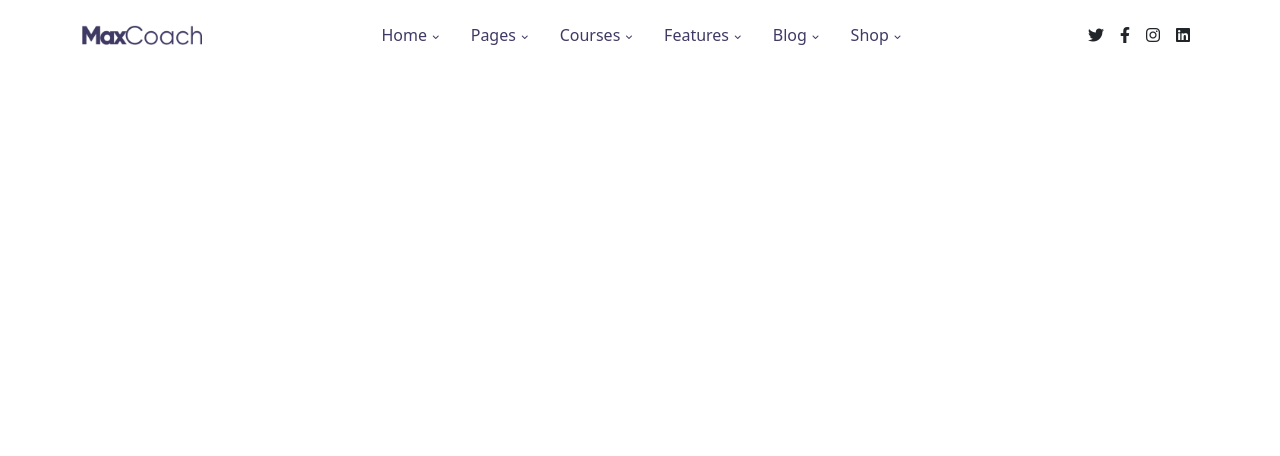
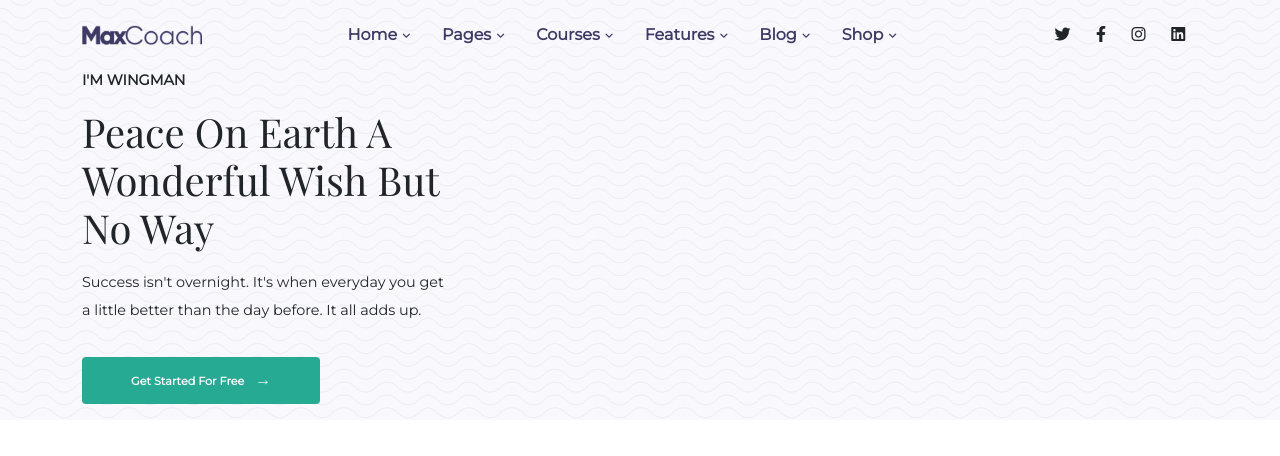
Before and after one commit to federicofrasca796/proj-html-vuejs, a Vue app: page / in a window 1280 px wide. Shown: the top 456 px of the page. Built offline with nearby package versions, Linux system fonts and the light colour scheme.

Commit message:
start jumbo| import fonts| add common scss rules
new scss rules: headings, p, section titles, a, btns

```diff
--- a/package.json
+++ b/package.json
@@ -8,6 +8,8 @@
     "lint": "vue-cli-service lint"
   },
   "dependencies": {
+    "@fontsource/montserrat": "^4.5.1",
+    "@fontsource/playfair-display": "^4.5.1",
     "bootstrap": "^5.1.3",
     "core-js": "^3.6.5",
     "vue": "^2.6.11"
--- a/src/App.vue
+++ b/src/App.vue
@@ -7,6 +7,8 @@
 </template>
 
 <script>
+import "@fontsource/montserrat";
+import "@fontsource/playfair-display";
 import SiteHeader from "./components/SiteHeader.vue";
 import SiteMain from "./components/SiteMain.vue";
 import SiteFooter from "./components/SiteFooter.vue";
--- a/src/assets/scss/common.scss
+++ b/src/assets/scss/common.scss
@@ -1,7 +1,45 @@
+body{
+    font-family: 'Montserrat', sans-serif;
+}
+
 ul{
+    font-weight: 600;
     list-style: none;
-    a {
-        color: inherit;
-        text-decoration: none;
-    }
 }
+a {
+    color: inherit;
+    text-decoration: none;
+}
+
+h1,h2,h3,h4,h5,h6{
+    font-family: 'Playfair Display', serif;
+}
+h1, p{
+    margin: 1rem 0;
+}
+p{
+    font-size: .9rem;
+    line-height: 1.8rem;
+}
+.section_title{
+    text-transform: uppercase;
+    font-weight: 800;
+    font-size: .9rem;
+}
+
+
+//=======
+//UTILITIES
+//=======
+
+a.btn{
+    line-height: .7rem;
+    font-size: .7rem;
+    font-weight: 800;
+    padding: 1rem 3rem;
+    margin: 1rem 0;
+}
+.btn_primary{
+    background-color: $brand_primary;
+    color: #ffffff;
+}
--- a/src/assets/scss/variables.scss
+++ b/src/assets/scss/variables.scss
@@ -3,5 +3,6 @@ $brand_primary: #26AA94;
 $brand_purple: #3F3A64;
 $dark_grey: #333333;
 $light_grey: #8B8B90;
-$dark_bg: #171621;
+$bg_dark: #171621;
+$bg_light: #F7F7FD;
 $partners_color: #CFDDDB;
--- a/src/components/SiteHeader.vue
+++ b/src/components/SiteHeader.vue
@@ -152,6 +152,26 @@
           </li>
         </ul>
       </nav>
+
+      <!-- JUMBO -->
+      <section class="row-cols-3" id="jumbotron">
+        <div class="col">
+          <div class="section_title">i'm wingman</div>
+          <h1 class="text-capitalize">
+            peace on earth a wonderful wish but no way
+          </h1>
+          <p>
+            Success isn't overnight. It's when everyday you get a little better
+            than the day before. It all adds up.
+          </p>
+          <a href="#" class="btn btn_primary text-capitalize"
+            >get started for free <span class="img fs-6 ms-2">&#8594;</span>
+          </a>
+        </div>
+        <!-- <div class="col">
+              <img src="" alt="">
+          </div> -->
+      </section>
     </div>
   </div>
 </template>
@@ -174,6 +194,10 @@ export default {
 @import "../assets/scss/variables.scss";
 
 #site_header {
+  //   height: 600px;
+  background: $bg_light;
+  background-image: url("../assets/img/background-pattern-wavify.png");
+}
 #navbar {
   height: 70px;
   ul {
@@ -190,7 +214,7 @@ export default {
     margin: 0 1rem;
   }
   .socials > li {
-      margin: 0 0.5rem;
+    margin: 0 0.8rem;
   }
   .dropdown a {
     color: $brand_purple;
@@ -199,10 +223,13 @@ export default {
     font-family: "Font Awesome 5 Free";
     font-weight: 900;
     content: "\f107";
-      font-size: 0.5rem;
+    font-size: 0.6rem;
     margin-left: 0.1rem;
     vertical-align: middle;
   }
+  #jumbotron {
+    background-image: url("../assets/img/home-movation-shape-face.png");
+    background-image: url("../assets/img/home-movation-hero-image.png");
   }
 }
 </style>
```
Also changed, not shown: 1 other file (tests, documents, lock files or other folders). Lines whose indentation alone changed are shown as unchanged.
